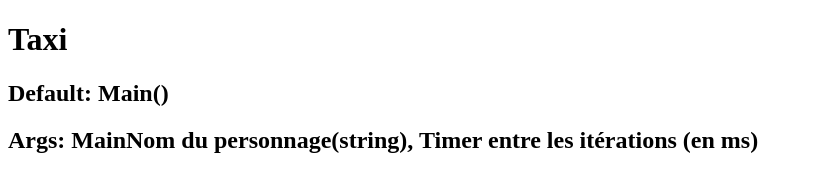
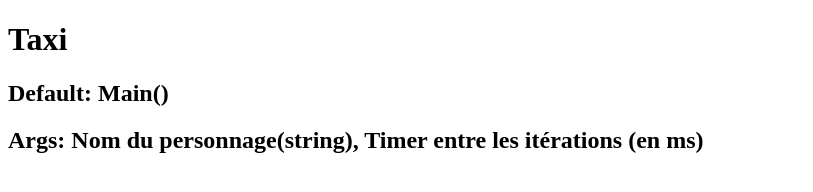
Before and after one commit to LeLoader/Taxi, a plain HTML site: page index.html in a window 1280 px wide. Shown: the whole page, without its empty margins (0-813 px from the left). Drawn offline with Linux system fonts and the light colour scheme.

Commit message:
Add files via upload

```diff
--- a/index.html
+++ b/index.html
@@ -8,7 +8,7 @@
 <body>
     <h1>Taxi</h1>
     <h2>Default: Main()</h2>
-    <h2>Args: MainNom du personnage(string), Timer entre les itérations (en ms)</h2>
+    <h2>Args: Nom du personnage(string), Timer entre les itérations (en ms)</h2>
     <script src="js/script.js"></script>
 </body>
 </html>
```
